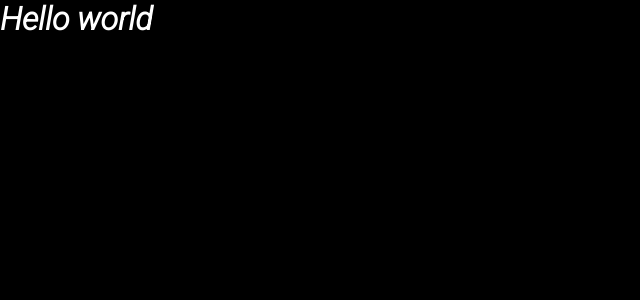
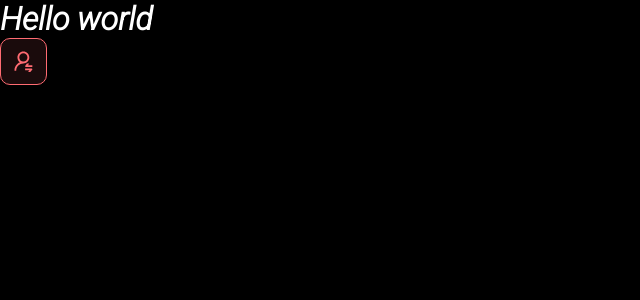
Before and after one commit to PinheiroR90/dsMetaProjeto, a React (Vite) app in the folder frontend/: page / in a window 1280 px wide. Shown: the top 300 px of the page, without its empty margins (0-640 px from the left). Built offline with nearby package versions, Linux system fonts and the light colour scheme.

Commit message:
First component

```diff
--- a/frontend/src/App.tsx
+++ b/frontend/src/App.tsx
@@ -1,7 +1,11 @@
-
+import NotificationButton from "./components/NotificationButton"
 function App() {
   return(
+    <>
     <h1>Hello world</h1>
+    <NotificationButton/>
+
+    </>
   )
 }
 
--- /dev/null
+++ b/frontend/src/components/NotificationButton/index.tsx
@@ -0,0 +1,13 @@
+import icon  from '../../assets/img/notification-icon.svg';
+import './style.css';
+
+function NotificationButton() {
+    return(
+      <div className="dsmeta-red-btn">
+          <img src={icon} alt="Notificar"/>
+      </div>
+
+    );
+  }
+
+  export default NotificationButton;
--- /dev/null
+++ b/frontend/src/components/NotificationButton/style.css
@@ -0,0 +1,14 @@
+.dsmeta-red-btn{
+    height: 45px;
+    width: 45px;
+    background: rgba(255, 107, 114, 0.1);
+    border: 1px solid #FF6B72;
+    border-radius: 10px;
+    display: flex;
+    align-items: center;
+    justify-content: center;
+    cursor: pointer;
+}
+.dsmeta-red-btn img{
+    width: 19px;
+}
```
Also changed, not shown: frontend/src/assets/img/notification-icon.svg (added).
